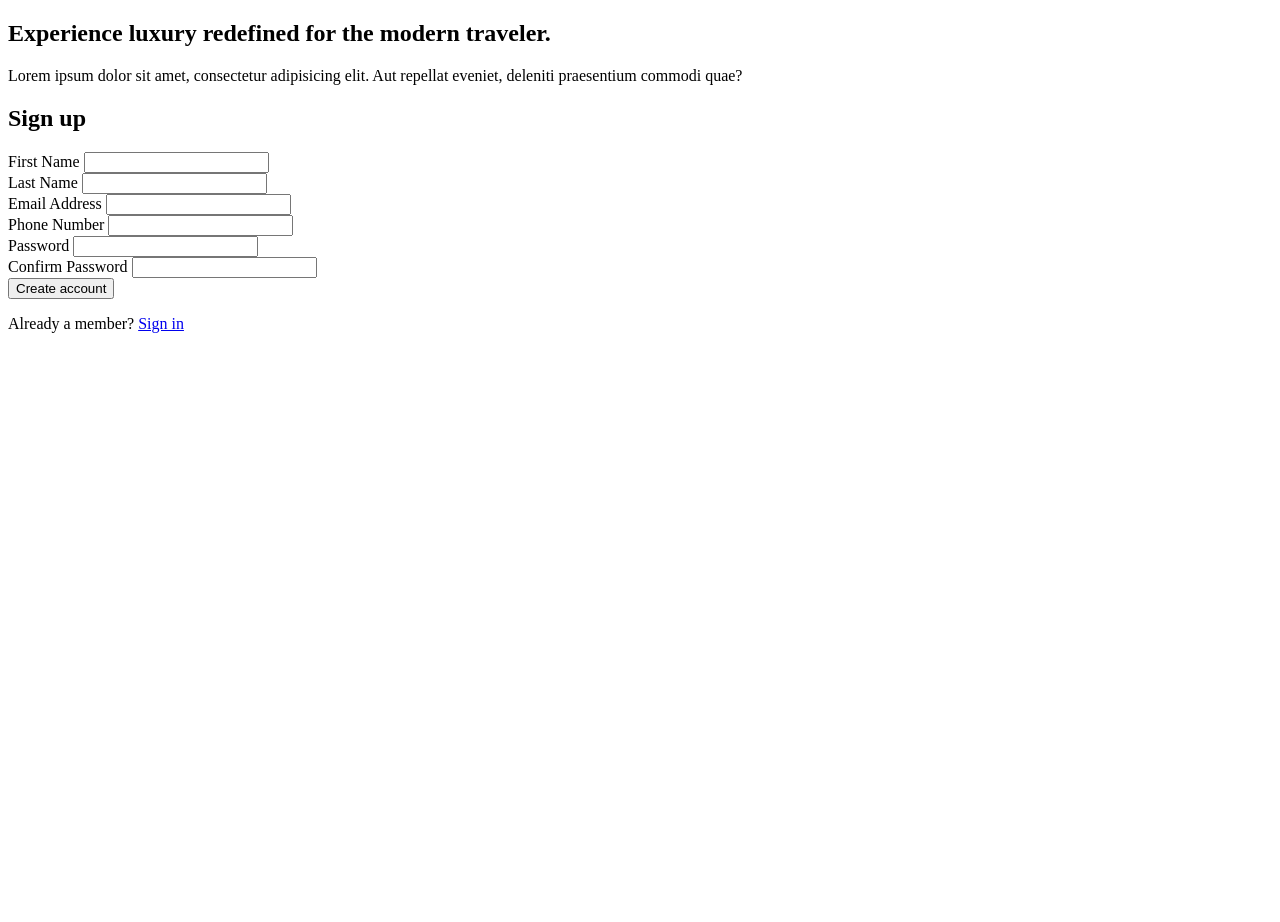
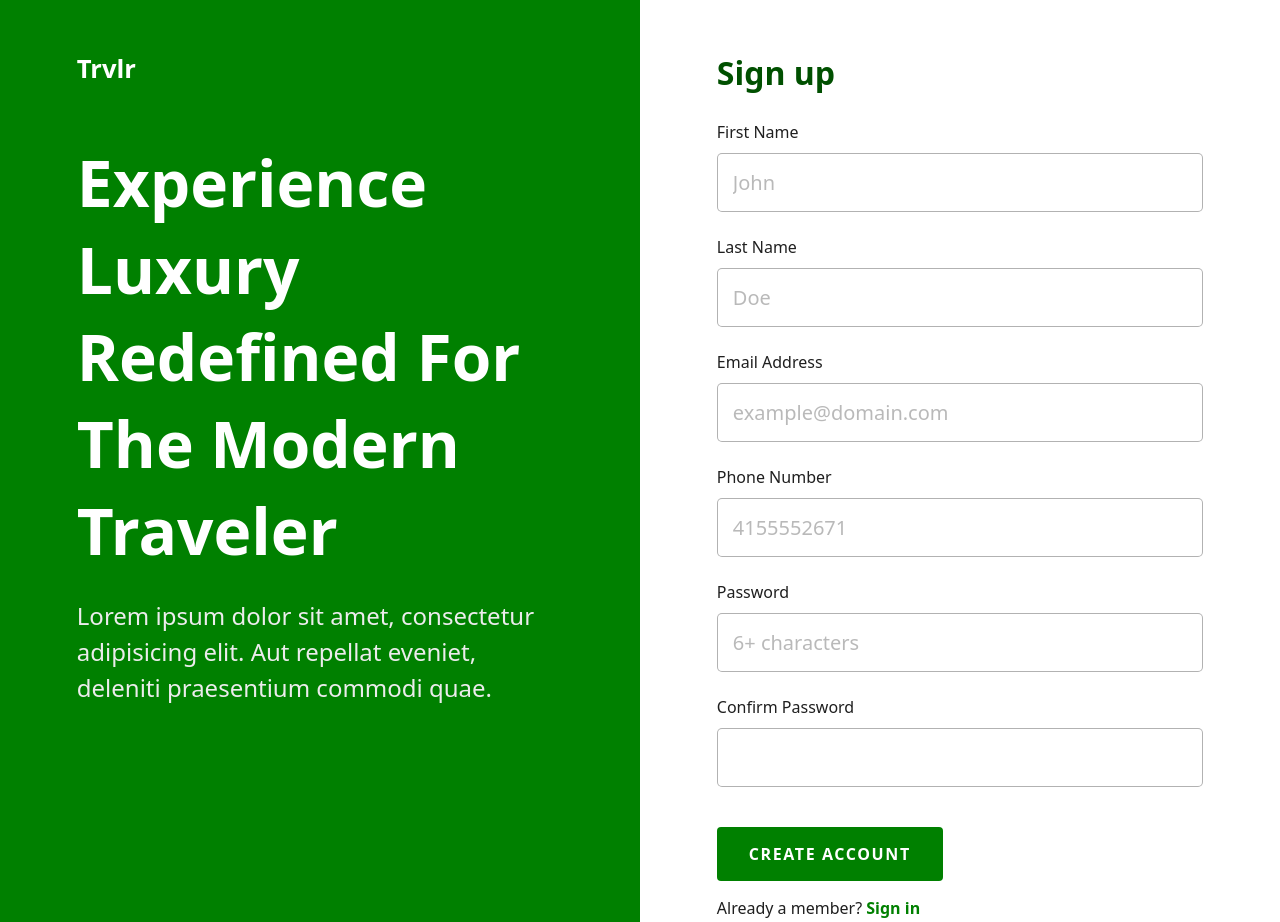
Before and after one commit to dan9h/odin-signup-form, a plain HTML site: page index.html in a window 1280 px wide. Shown: the top 922 px of the page. Before the commit the page ends 800 px from the top, so only its background shows below. Drawn offline with Linux system fonts and the light colour scheme.

Commit message:
Add styles and a bit of markup restructure

```diff
--- /dev/null
+++ b/assets/css/style.css
@@ -0,0 +1,135 @@
+html {
+  box-sizing: border-box;
+}
+
+*,
+*::before,
+*::after {
+  box-sizing: inherit;
+}
+
+body {
+  margin: 0;
+  font-family: system-ui, -apple-system, BlinkMacSystemFont, 'Segoe UI', Roboto,
+    Oxygen, Ubuntu, Cantarell, 'Open Sans', 'Helvetica Neue', sans-serif;
+  font-size: 1rem;
+  color: #1f1f1f;
+}
+
+.main {
+  display: flex;
+  flex-wrap: wrap;
+  min-height: 100vh;
+}
+
+.site-logo {
+  color: #fff;
+  text-decoration: none;
+  font-size: clamp(1.5em, 2vw, 2em);
+  font-weight: 600;
+}
+
+.site-logo:hover {
+  border-bottom: 0.15em solid #fff;
+}
+
+.hero-section,
+.form-section {
+  padding: max(1em, 4vw) max(1em, 6vw);
+  flex: 1 1 30em;
+}
+
+.hero-section {
+  background-color: #008000;
+}
+
+.hero__title {
+  font-size: clamp(2em, 5vw, 6em);
+  text-transform: capitalize;
+  color: #fff;
+  margin-bottom: 0;
+}
+
+.hero__text {
+  font-size: clamp(1em, 2vw, 1.5em);
+  line-height: 1.5;
+  color: #ececec;
+  margin-bottom: 0;
+}
+
+.form-section {
+  display: grid;
+  place-content: center;
+}
+
+.form {
+  width: min(100%, 50em);
+}
+
+.form__header {
+  font-size: clamp(1.5em, 3vw, 2em);
+  color: #005000;
+  margin-top: 0;
+}
+
+.form__body {
+  display: flex;
+  flex-wrap: wrap;
+  gap: 1.5em;
+}
+
+.form__label,
+.form__input {
+  display: block;
+}
+
+.form__field {
+  flex: 1 1 16em;
+}
+
+.form__input {
+  font: inherit;
+  font-size: 1.25em;
+  padding: 0.75em;
+  margin-top: 0.5em;
+  border: 1px solid rgba(0, 0, 0, 0.3);
+  border-radius: 0.25em;
+  width: 100%;
+}
+
+.form__input:focus {
+  outline: none;
+  border-color: #008000;
+}
+
+.form__input::placeholder {
+  opacity: 0.5;
+}
+
+.form__button {
+  font: inherit;
+  background-color: #008000;
+  color: #fff;
+  border: none;
+  padding: 1em 2em;
+  text-transform: uppercase;
+  font-weight: 600;
+  letter-spacing: 0.1em;
+  border-radius: 0.25em;
+  cursor: pointer;
+  margin-top: 1em;
+}
+
+.form__button:hover {
+  background-color: #00af00;
+}
+
+.sign-in-link {
+  text-decoration: none;
+  color: #008000;
+  font-weight: 600;
+}
+
+.sign-in-link:hover {
+  color: #00af00;
+}
--- a/index.html
+++ b/index.html
@@ -4,18 +4,22 @@
     <meta charset="UTF-8" />
     <meta name="viewport" content="width=device-width, initial-scale=1" />
     <title>The Odin Project: Sign-Up Form</title>
+    <link rel="stylesheet" href="./assets/css/style.css" />
   </head>
   <body>
     <main class="main">
       <section class="hero-section">
-        <h1 class="hero__title">
-          Experience luxury redefined for the modern traveler.
-        </h1>
+        <div class="hero">
+          <a href="#" class="site-logo">Trvlr</a>
+          <h1 class="hero__title">
+            Experience luxury redefined for the modern traveler
+          </h1>
 
-        <p class="hero__subtitle">
-          Lorem ipsum dolor sit amet, consectetur adipisicing elit. Aut repellat
-          eveniet, deleniti praesentium commodi quae?
-        </p>
+          <p class="hero__text">
+            Lorem ipsum dolor sit amet, consectetur adipisicing elit. Aut
+            repellat eveniet, deleniti praesentium commodi quae.
+          </p>
+        </div>
       </section>
       <section class="form-section">
         <form class="form" action="" method="post">
@@ -28,6 +32,7 @@
                 type="text"
                 name="fn"
                 id="fn"
+                placeholder="John"
                 required
               />
             </div>
@@ -39,6 +44,7 @@
                 type="text"
                 name="ln"
                 id="ln"
+                placeholder="Doe"
                 required
               />
             </div>
@@ -50,13 +56,22 @@
                 type="email"
                 name="em"
                 id="em"
+                placeholder="example@domain.com"
                 required
               />
             </div>
 
             <div class="form__field">
               <label class="form__label" for="pn">Phone Number</label>
-              <input class="form__input" type="tel" name="pn" id="pn" />
+              <input
+                class="form__input"
+                type="tel"
+                name="pn"
+                id="pn"
+                placeholder="4155552671"
+                minlength="4"
+                maxlength="13"
+              />
             </div>
 
             <div class="form__field">
@@ -66,6 +81,7 @@
                 type="password"
                 name="pw"
                 id="pw"
+                placeholder="6+ characters"
                 required
               />
             </div>
@@ -86,7 +102,9 @@
             </div>
           </div>
           <div class="form__footer">
-            <p>Already a member? <a href="#">Sign in</a></p>
+            <p>
+              Already a member? <a class="sign-in-link" href="#">Sign in</a>
+            </p>
           </div>
         </form>
       </section>
```
